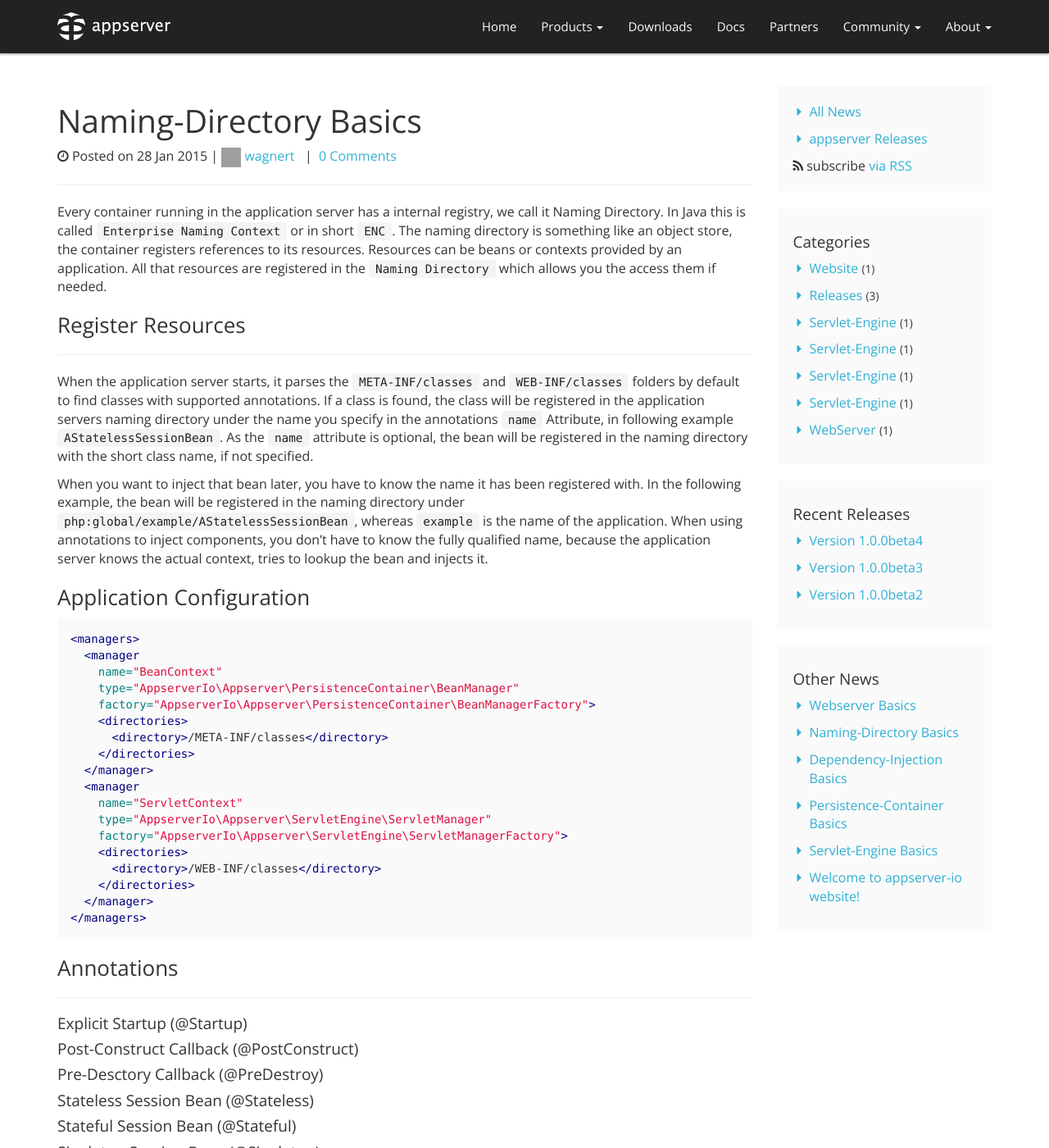
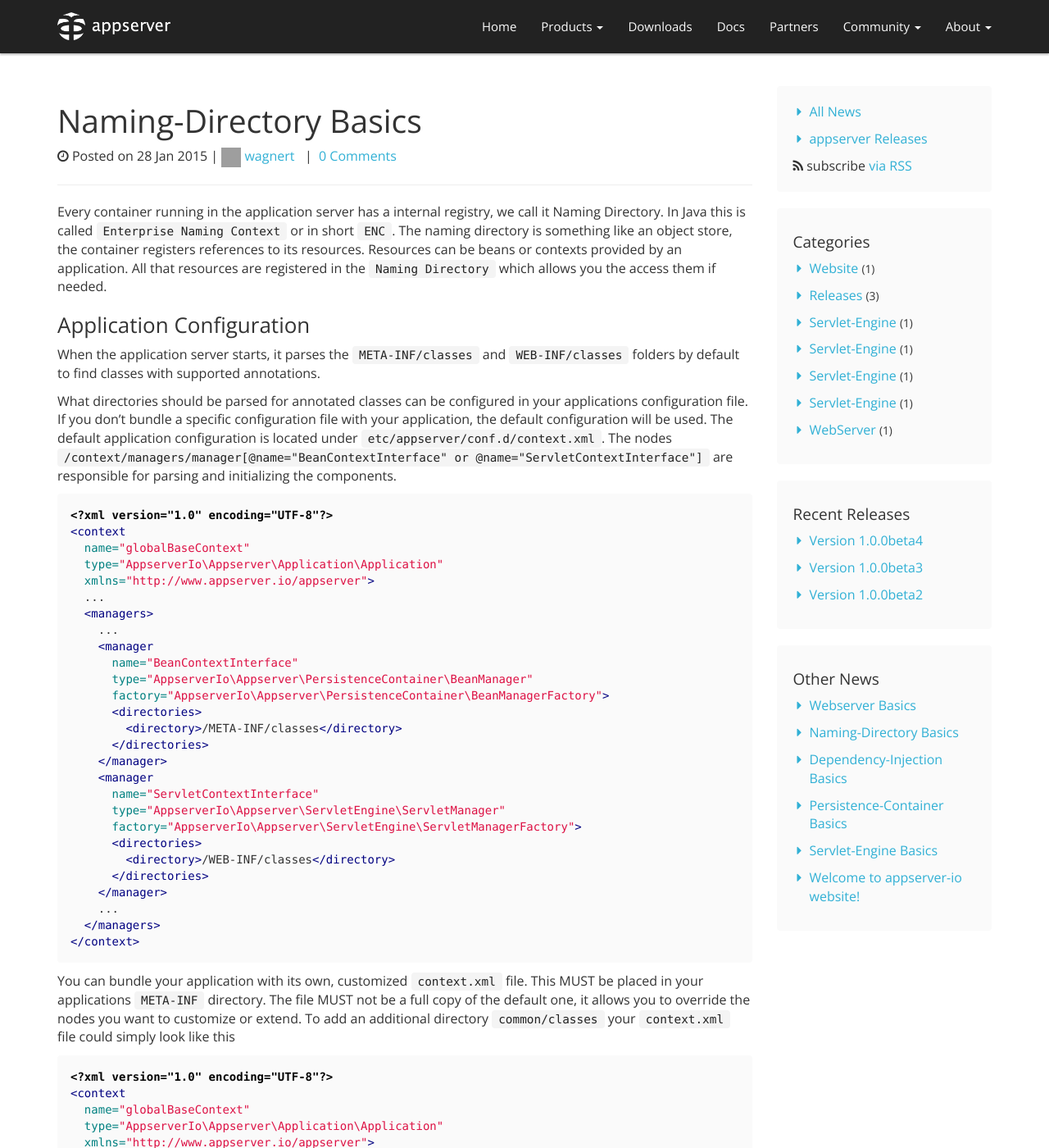
Before and after one commit to appserver-io/appserver, a Jekyll site: the page built from _posts/2015-01-28-naming-directory-basics.md, in a window 1280 px wide and 1400 px high. Shown: the whole window at 82% size. Built offline with Jekyll 4.4.1, drawn with Linux system fonts in a browser that asks for light colours; nearby versions of some CDN libraries; library files that are not in the unit come from our copies; Markdown is read by kramdown in place of the engine named in the settings; comment, search, counter and statistics services are not loaded; some of the changed text lies outside the part shown; grey boxes are pictures that could not be loaded.

Commit message:
Update 2015-01-28-naming-directory-basics.md

````diff
--- a/_posts/2015-01-28-naming-directory-basics.md
+++ b/_posts/2015-01-28-naming-directory-basics.md
@@ -9,38 +9,79 @@ categories: [Naming-Directory]
 
 Every container running in the application server has a internal registry, we call it Naming Directory. In Java this is called `Enterprise Naming Context` or in short `ENC`. The naming directory is something like an object store, the container registers references to its resources. Resources can be beans or contexts provided by an application. All that resources are registered in the `Naming Directory` which allows you the access them if needed.
 
+### Application Configuration
+
+When the application server starts, it parses the `META-INF/classes` and `WEB-INF/classes` folders by default to find classes with supported annotations.
+
+What directories should be parsed for annotated classes can be configured in your applications configuration file. If you don't bundle a specific configuration file with your application, the default configuration will be used. The default application configuration is located under `etc/appserver/conf.d/context.xml`. The nodes `/context/managers/manager[@name="BeanContextInterface" or @name="ServletContextInterface"]` are responsible for parsing and initializing the components.
+
+```xml
+<?xml version="1.0" encoding="UTF-8"?>
+<context
+  name="globalBaseContext"
+  type="AppserverIo\Appserver\Application\Application"
+  xmlns="http://www.appserver.io/appserver">
+  ...
+  <managers>
+    ...
+    <manager
+      name="BeanContextInterface"
+      type="AppserverIo\Appserver\PersistenceContainer\BeanManager"
+      factory="AppserverIo\Appserver\PersistenceContainer\BeanManagerFactory">
+      <directories>
+        <directory>/META-INF/classes</directory>
+      </directories>
+    </manager>
+    <manager
+      name="ServletContextInterface"
+      type="AppserverIo\Appserver\ServletEngine\ServletManager"
+      factory="AppserverIo\Appserver\ServletEngine\ServletManagerFactory">
+      <directories>
+        <directory>/WEB-INF/classes</directory>
+      </directories>
+    </manager>
+    ...
+  </managers>
+</context>
+```
+
+You can bundle your application with its own, customized `context.xml` file. This MUST be placed in your applications `META-INF` directory. The file MUST not be a full copy of the default one, it allows you to override the nodes you want to customize or extend. To add an additional directory `common/classes` your `context.xml` file could simply look like this
+
+```xml
+<?xml version="1.0" encoding="UTF-8"?>
+<context
+  name="globalBaseContext"
+  type="AppserverIo\Appserver\Application\Application"
+  xmlns="http://www.appserver.io/appserver">
+  <managers>
+    <manager
+      name="BeanContextInterface"
+      type="AppserverIo\Appserver\PersistenceContainer\BeanManager"
+      factory="AppserverIo\Appserver\PersistenceContainer\BeanManagerFactory">
+      <directories>
+        <directory>/common/classes</directory>
+        <directory>/META-INF/classes</directory>
+      </directories>
+    </manager>
+  </managers>
+</context>
+```
+
+> Keep in mind, that the directory MUST be relative to your applications root directory and start with a `/`.
+
+If a class is found, the class will be registered in the application servers naming directory under the name you specify in the annotations `name` Attribute, in following example `AStatelessSessionBean`. As the `name` attribute is optional, the bean will be registered in the naming directory with the short class name, if not specified.
+
+More detailed information about the how to configure an application can be found in the section [Application Configuration](<{{ "/documentation/configuration.html#application-configuration" | prepend: site.baseurl }}>) of the documentation.
+
 ### Register Resources
 ***
 
-When the application server starts, it parses the `META-INF/classes` and `WEB-INF/classes` folders by default to find classes with supported annotations. If a class is found, the class will be registered in the application servers naming directory under the name you specify in the annotations `name` Attribute, in following example `AStatelessSessionBean`. As the `name` attribute is optional, the bean will be registered in the naming directory with the short class name, if not specified.
-
 When you want to inject that bean later, you have to know the name it has been registered with. In the following example, the bean will be registered in the naming directory under `php:global/example/AStatelessSessionBean`, whereas `example` is the name of the application. When using annotations to inject components, you don't have to know the fully qualified name, because the application server knows the actual context, tries to lookup the bean and injects it.
-
-### Application Configuration
-
-```xml
-<managers>
-  <manager
-    name="BeanContext"
-    type="AppserverIo\Appserver\PersistenceContainer\BeanManager"
-    factory="AppserverIo\Appserver\PersistenceContainer\BeanManagerFactory">
-    <directories>
-      <directory>/META-INF/classes</directory>
-    </directories>
-  </manager>
-  <manager
-    name="ServletContext"
-    type="AppserverIo\Appserver\ServletEngine\ServletManager"
-    factory="AppserverIo\Appserver\ServletEngine\ServletManagerFactory">
-    <directories>
-      <directory>/WEB-INF/classes</directory>
-    </directories>
-  </manager>
-</managers>
-```
 
 ### Annotations
 ***
+
+Configuration
 
 #### Explicit Startup (@Startup)
 
````
